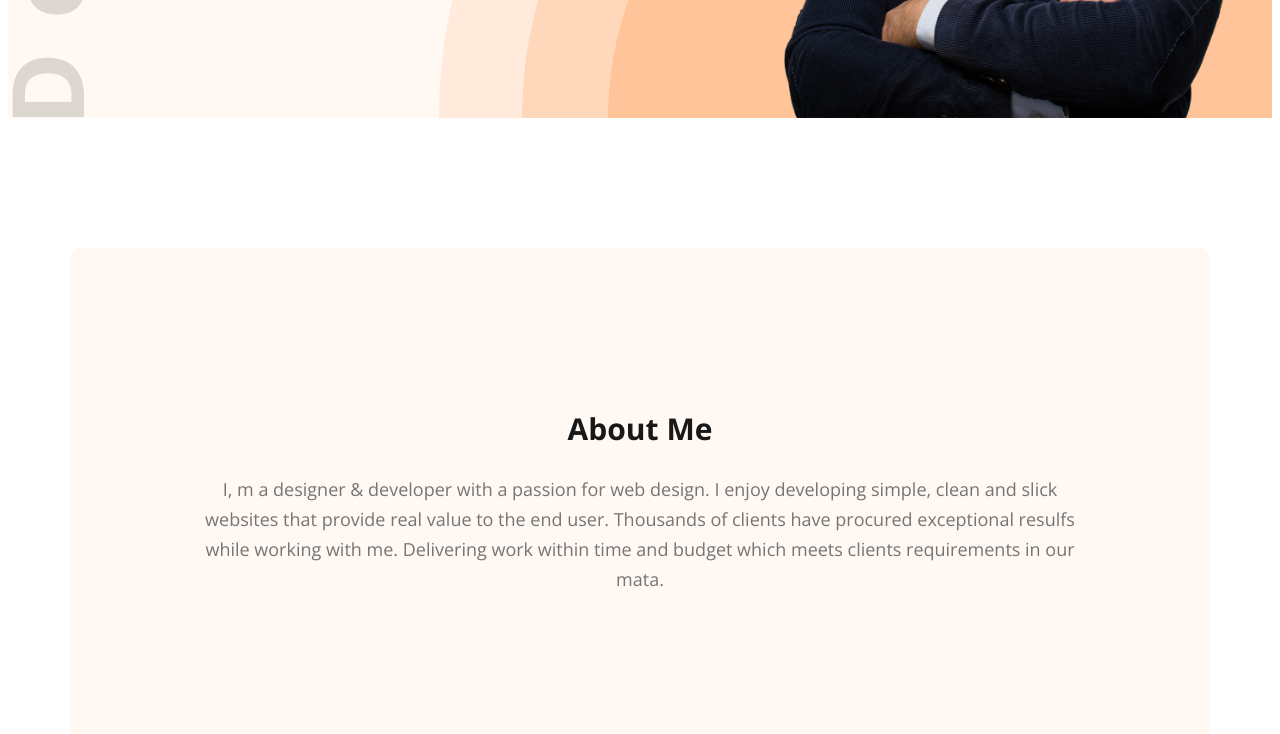
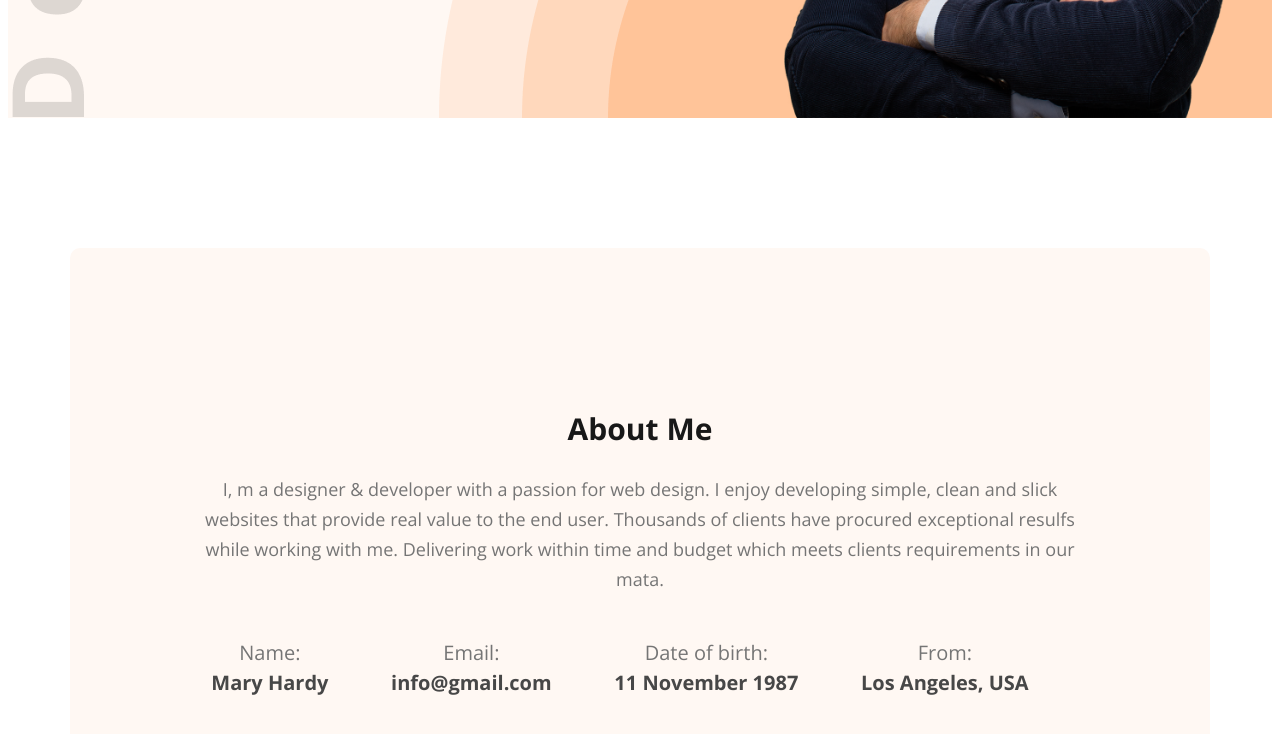
Before and after one commit to Toufique18/web-developer-portfolio, a plain HTML site: page index.html in a window 1280 px wide. Shown: the part 650-1384 px from the top of the page. Drawn offline with nearby package versions, Linux system fonts and the light colour scheme.

Commit message:
commit index.html file

```diff
--- a/index.html
+++ b/index.html
@@ -1,29 +1,32 @@
 <!DOCTYPE html>
 <html lang="en">
+
 <head>
     <meta charset="UTF-8">
     <meta name="viewport" content="width=device-width, initial-scale=1.0">
     <title>web developer portfolio</title>
     <link rel="preconnect" href="https://fonts.googleapis.com">
-<link rel="preconnect" href="https://fonts.gstatic.com" crossorigin>
-<link href="https://fonts.googleapis.com/css2?family=Open+Sans:wght@400;700;800&display=swap" rel="stylesheet">
+    <link rel="preconnect" href="https://fonts.gstatic.com" crossorigin>
+    <link href="https://fonts.googleapis.com/css2?family=Open+Sans:wght@400;700;800&display=swap" rel="stylesheet">
     <link rel="stylesheet" href="style/portfolio.css">
 </head>
+
 <body>
     <header class="header">
         <nav>
             <h3 class="nav-title">To<span class="text-primary">u</span>fiq<span class="text-primary">u</span>e</h3>
             <ul>
-            <li><a href="">portfolio</a></li>
-            <li><a href="">Blog</a></li>
-            <li><button class="btn-primary">Hire Me</button></li>
+                <li><a href="">portfolio</a></li>
+                <li><a href="">Blog</a></li>
+                <li><button class="btn-primary">Hire Me</button></li>
             </ul>
         </nav>
         <div class="banner">
             <div class="banner-content">
-                <h3 class="banner-greeting">Hi, I  am</h3>
+                <h3 class="banner-greeting">Hi, I am</h3>
                 <h1 class="banner-name">Toufique Eamam</h1>
-                <p class="banner-description">Shot what able cold new see hold.Friendly as an betrayed formerly he. Morning because as to society behaved moments.</p>
+                <p class="banner-description">Shot what able cold new see hold.Friendly as an betrayed formerly he.
+                    Morning because as to society behaved moments.</p>
                 <button class="btn-primary">&downdownarrows; Download CV</button>
                 <button class="btn-primary">Contact</button>
             </div>
@@ -34,11 +37,33 @@
     <main>
         <section class="about">
             <h3 class="section-title">About Me</h3>
-            <p class="section-description">I, m a designer & developer with a passion for web design. I enjoy developing simple, clean and slick websites that provide real value to the end user. Thousands of clients have procured exceptional resulfs while working with me. Delivering work within time and budget which meets clients requirements in our mata.</p>
+            <p class="section-description">I, m a designer & developer with a passion for web design. I enjoy developing
+                simple, clean and slick websites that provide real value to the end user. Thousands of clients have
+                procured exceptional resulfs while working with me. Delivering work within time and budget which meets
+                clients requirements in our mata.</p>
+            <div class="about-info-container">
+                <div class="about-info">
+                    <h4 class="info-title">Name:</h4>
+                    <p class="info-description">Mary Hardy</p>
+                </div>
+                <div class="about-info">
+                    <h4 class="info-title">Email:</h4>
+                    <p class="info-description">info@gmail.com</p>
+                </div>
+                <div class="about-info">
+                    <h4 class="info-title">Date of birth:</h4>
+                    <p class="info-description">11 November 1987</p>
+                </div>
+                <div class="about-info">
+                    <h4 class="info-title">From:</h4>
+                    <p class="info-description">Los Angeles, USA</p>
+                </div>
+            </div>
         </section>
     </main>
     <footer>
 
     </footer>
 </body>
+
 </html>
--- a/style/portfolio.css
+++ b/style/portfolio.css
@@ -124,3 +124,30 @@ main {
     line-height: 30px;
     margin-top: 25px;
 }
+
+.about-info-container {
+    display: flex;
+    justify-content: space-around;
+}
+
+.about-info {
+    text-align: center;
+    margin-right: 40px;
+}
+
+.info-title {
+    color: #757575;
+    text-align: center;
+    font-size: 20px;
+    font-weight: 400;
+    line-height: 30px;
+    margin-bottom: 0;
+}
+
+.info-description {
+    color: #474747;
+    font-size: 20px;
+    font-weight: 700;
+    line-height: 30px;
+    margin-top: 0;
+}
```
